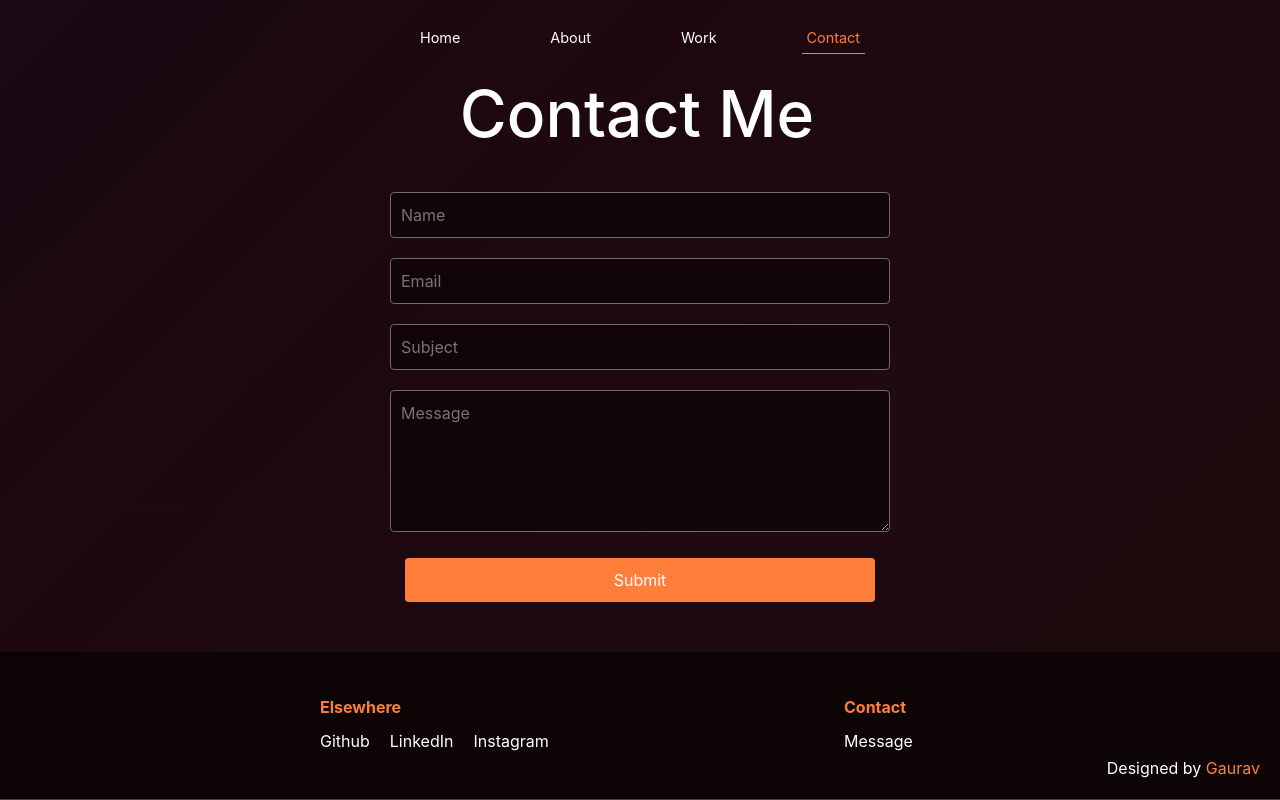
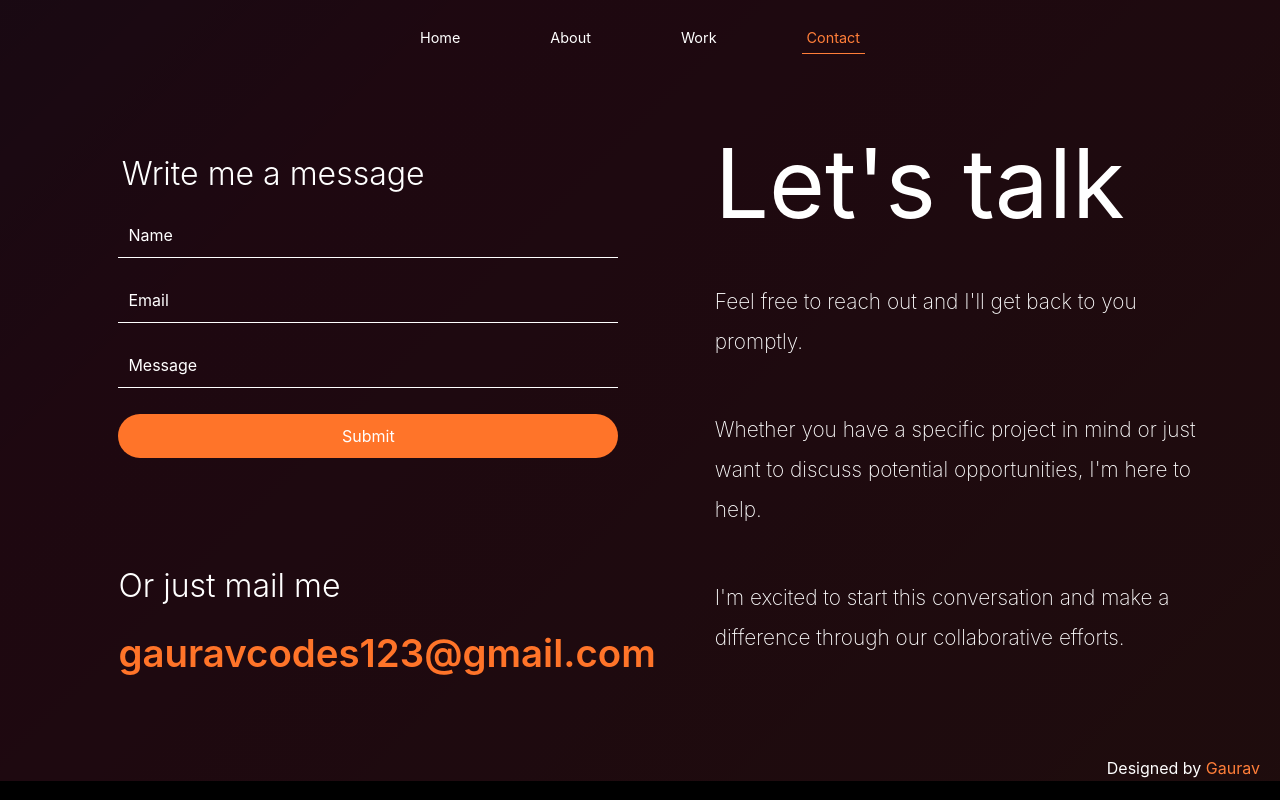
Before and after one commit to webgaurav02/portfolio, a React (Create React App) app: page / in a window 1280 px wide. Both pictures are taken after a click on the element "Contact". Shown: the top 800 px of the page. Built offline with nearby package versions, Linux system fonts and the light colour scheme.

Commit message:
Connect contact form to Netlify and improve page design

```diff
--- a/src/Components/App.js
+++ b/src/Components/App.js
@@ -9,7 +9,7 @@ function App(){
   useEffect(() => {
     setTimeout(() => {
       setIsLoading(false);
-    }, 5000);
+    }, 3000);
   }, []);
 
   return <>{isLoading ? <LoadingScreen /> : <Content />}</>;
--- a/src/Components/Contact.js
+++ b/src/Components/Contact.js
@@ -1,35 +1,12 @@
-import React, { useEffect } from "react";
+import React, { useEffect, useState, useRef } from "react";
 import "../styles/Contact.css";
+import { Row } from "react-bootstrap";
+import { Col } from "react-bootstrap";
 import Footer from "./Footer";
 
-
 function Contact() {
-  // const [formData, setFormData] = useState({
-  //   name: "",
-  //   email: "",
-  //   subject: "",
-  //   message: "",
-  // });
-
-  // const handleChange = (e) => {
-  //   setFormData({
-  //     ...formData,
-  //     [e.target.name]: e.target.value,
-  //   });
-  // };
-
-  // const handleSubmit = (e) => {
-  //   e.preventDefault();
-  //   // Perform form submission logic
-  //   console.log(formData);
-  //   // Reset form after submission
-  //   setFormData({
-  //     name: "",
-  //     email: "",
-  //     subject: "",
-  //     message: "",
-  //   });
-  // };
+  const [message, setMessage] = useState("");
+  const textareaRef = useRef(null);
 
   useEffect(() => {
     const elements = document.querySelectorAll(".fade-in");
@@ -38,10 +15,34 @@ function Contact() {
     });
   }, []);
 
+  const handleMessageChange = (event) => {
+    setMessage(event.target.value);
+    adjustTextareaHeight();
+  };
+
+  const adjustTextareaHeight = () => {
+    const textarea = textareaRef.current;
+    if (textarea) {
+      textarea.style.height = "auto";
+      textarea.style.height = textarea.scrollHeight + "px";
+    }
+  };
+
   return (
-    <div className="contact" id="contact">
-      <h1 className="fade-in">Contact Me</h1>
-      <form className="fade-in" action="mailto:gauravcodes123@gmail.com" method="post" encType="text/plain" autoComplete="on">
+    <div id="contact">
+      <div className="contact">
+        <Row className="fade-in">
+          <Col className="form-col">
+            <h2>Write me a message</h2>
+            <form
+              className="fade-in"
+              name="Contact"
+              method="POST"
+              data-netlify="true"
+              onSubmit="submit"
+              encType="text/plain"
+              autoComplete="on"
+            >
               <div className="form-group">
                 <label htmlFor="name"></label>
                 <input
@@ -49,8 +50,6 @@ function Contact() {
                   type="text"
                   name="name"
                   id="name"
-            // value={formData.name}
-            // onChange={handleChange}
                   required
                 />
               </div>
@@ -61,39 +60,52 @@ function Contact() {
                   type="email"
                   name="email"
                   id="email"
-            // value={formData.email}
-            // onChange={handleChange}
-            required
-          />
-        </div>
-        <div className="form-group">
-          <label htmlFor="subject"></label>
-          <input
-          placeholder="Subject"
-            type="text"
-            name="subject"
-            id="subject"
-            autoComplete="off"
-            // value={formData.subject}
-            // onChange={handleChange}
                   required
                 />
               </div>
               <div className="form-group">
                 <label htmlFor="message"></label>
                 <textarea
+                  ref={textareaRef}
                   placeholder="Message"
+                  rows="1"
                   name="message"
                   id="message"
-            rows="5"
-            // value={formData.message}
-            // onChange={handleChange}
                   required
+                  value={message}
+                  onChange={handleMessageChange}
                 ></textarea>
               </div>
               <button type="submit">Submit</button>
             </form>
-      <Footer section=""/>
+            <div className="contact-mail">
+              <h2 className="contact-mail">Or just mail me</h2>
+              <a
+                className="contact-mail"
+                href="mailto:gauravcodes123@gmail.com"
+              >
+                gauravcodes123@gmail.com
+              </a>
+            </div>
+          </Col>
+          <Col className="contact-text" lg={6}>
+            <h1 className="fade-in">Let's talk</h1>
+            <br />
+            <br />
+            <p>Feel free to reach out and I'll get back to you promptly.</p>
+            <br />
+            <br />
+            <p>Whether you have a specific project in mind or just want to discuss potential opportunities, I'm here to help.</p>
+            <br />
+            <br />
+            <p>
+              I'm excited to start this conversation and make a difference
+              through our collaborative efforts.
+            </p>
+          </Col>
+        </Row>
+      </div>
+      <Footer section="" />
     </div>
   );
 }
--- a/src/styles/App.css
+++ b/src/styles/App.css
@@ -29,7 +29,7 @@
 
 .navbar.scrolled{
   background: rgb(0, 0, 0, 0.7);
-  backdrop-filter: blur(5px);
+  backdrop-filter: blur(10px);
 }
 
 .nav-links {
@@ -134,12 +134,12 @@
     border-radius: 40px;
     background: rgba(74, 74, 74, 0.1);
     color: white;
-    backdrop-filter: blur(5px);
+    backdrop-filter: blur(10px);
   }
 
   .navbar.scrolled {
     background: rgba(74, 74, 74, 0.1);
-    backdrop-filter: blur(5px);
+    backdrop-filter: blur(10px);
   }
 
   .nav-links {
--- a/src/styles/Contact.css
+++ b/src/styles/Contact.css
@@ -18,21 +18,85 @@
 }
 
 .contact h1{
+    text-align: left;
     pointer-events: none;
-    font-size: 4rem;
-    margin-bottom: 50px;
+    font-size: 6rem;
+    font-weight: 400;
+    margin-left: 10%;
+    margin-top: 50px;
 }
 
+.contact h2{
+  text-align: left;
+  font-weight: 300;
+  margin: 0;
+  font-size: 2rem;
+  margin-top: 10%;
+  margin-left: 20.5%;
+}
+
+.contact h3{
+  font-size: 2rem;
+  text-align: left;
+  margin-left: 10%;
+  font-weight: 300;
+}
+
+.contact h3.light{
+  color: rgba(176, 176, 176, 0.726);
+}
+
+.contact p{
+  font-size: 1.3rem;
+  font-weight: 200;
+  line-height: 2.5rem;
+  text-align: left;
+  margin: 0 10%;
+  padding: 0;
+}
+
+div.contact-mail{
+  text-align: left;
+  padding: 20%;
+  padding-top: 20px;
+  padding-bottom: 20px;
+  margin-bottom: 12%;
+}
+
+h2.contact-mail{
+  margin-left: 0;
+  margin-bottom: 5%;
+  font-weight: 300;
+
+}
+a.contact-mail{
+  font-weight: 600;
+  font-size: 2.4rem;
+  color: #ff7429;
+}
+a.contact-mail:hover{
+  color: #ff5900;
+}
+
+.form-col{
+  padding: 0;
+}
 
 form {
   display: flex;
   flex-direction: column;
   max-width: 500px;
   margin: 0 auto;
+  margin-left: 20%;
+  margin-top: 3%;
 }
 
 .form-group {
   margin-bottom: 20px;
+}
+
+.form-group label {
+  color: white;
 }
 
 
@@ -41,20 +105,32 @@ input[type="email"],
 textarea {
   width: 100%;
   padding: 10px;
-  background-color: rgba(0, 0, 0, 0.412);
+  padding-left: 10px;
   color: white;
-  border: 1px solid #6b6b6b;
-  border-radius: 4px;
+  border: none;
+  /* border: 0px solid #6b6b6b; */
+  /* border-radius: 25px; */
+  border-bottom: 1px solid #ffffff;
   backdrop-filter: blur(50);
+  background-color: transparent;
+}
+
+.form-group input[type="text"]::placeholder,
+.form-group input[type="email"]::placeholder,
+.form-group textarea::placeholder {
+  color: rgb(255, 255, 255); /* Adjust the opacity here (0.0 to 1.0) */
 }
 
 textarea {
-  resize: vertical;
+  resize: none;
+  backdrop-filter: blur(50);
+  background-color: transparent;
+  overflow-y: hidden;
 }
 
 button[type="submit"] {
   padding: 10px 20px;
-  background-color: #ff7e39;
+  background-color: #ff7429;
   color: white;
   border: none;
   border-radius: 4px;
@@ -67,15 +143,55 @@ button[type="submit"]:hover {
 }
 
 @media only screen and (max-width:991px){
+  .contact{
+    text-align: center;
+  }
   .contact div{
     padding: 3%;
   }
 
   .contact h1{
-    margin-top: 70px;
+    font-size: 4rem;
+    margin-top: 100px;
+  }
+  .contact h2{
+    font-size: 1.5rem;
+    text-align: center;
+  }
+  .contact p{
+    font-size: 1.2rem;
+  }
+  a.contact-mail{
+    margin: auto;
+    font-size: 1.5rem;
+
+  }
+  .contact-mail{
+    display: grid;
+    line-height: 3rem;
+  }
+  .form-group {
+    margin-bottom: 0px;
+  }
+
+  .contact h2{
+    margin: auto;
+  }
+  form{
+    margin: auto;
+    margin-top: 5%;
+    padding: 5%;
+  }
+  .form-col{
+    margin-top: 15%;
+    padding: 5%;
+  }
+  .contact-text{
+    margin-bottom: 10%;
   }
 }
 
 button[type="submit"] {
-  margin: auto 3% 50px;
+  margin: auto 0 50px;
+  border-radius: 25px;
 }
```
Lines whose indentation alone changed are shown as unchanged.
